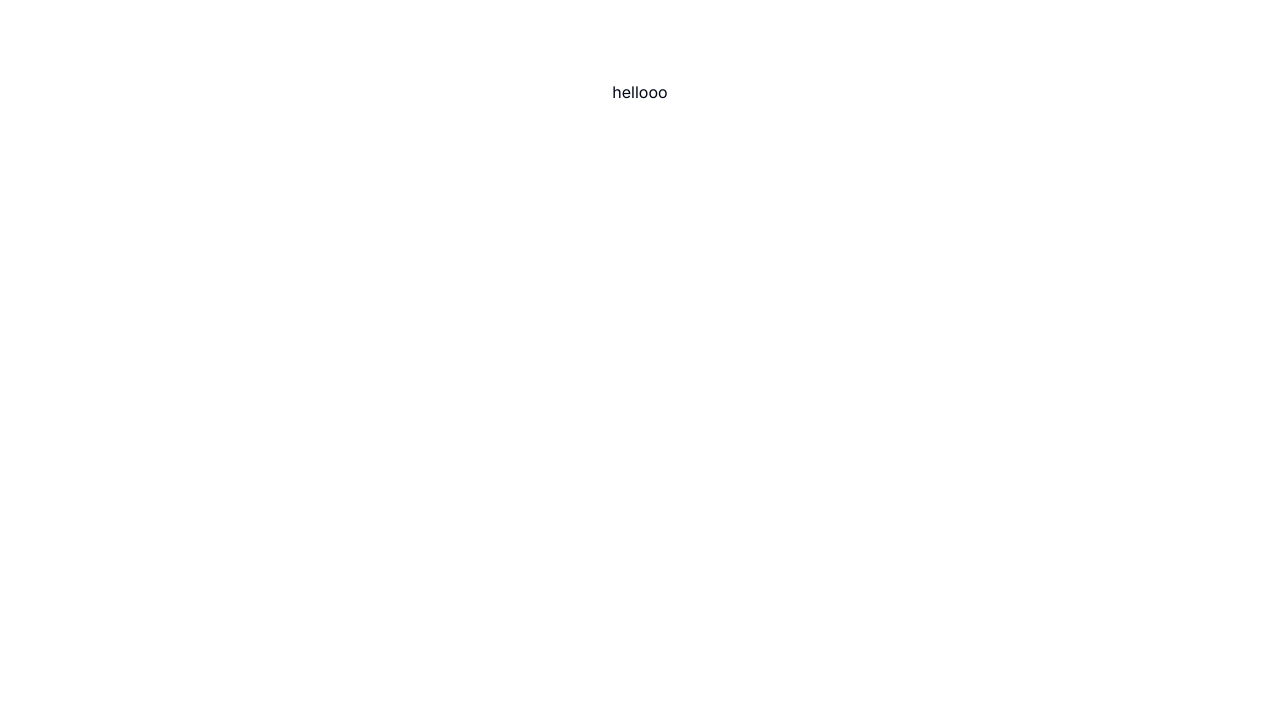
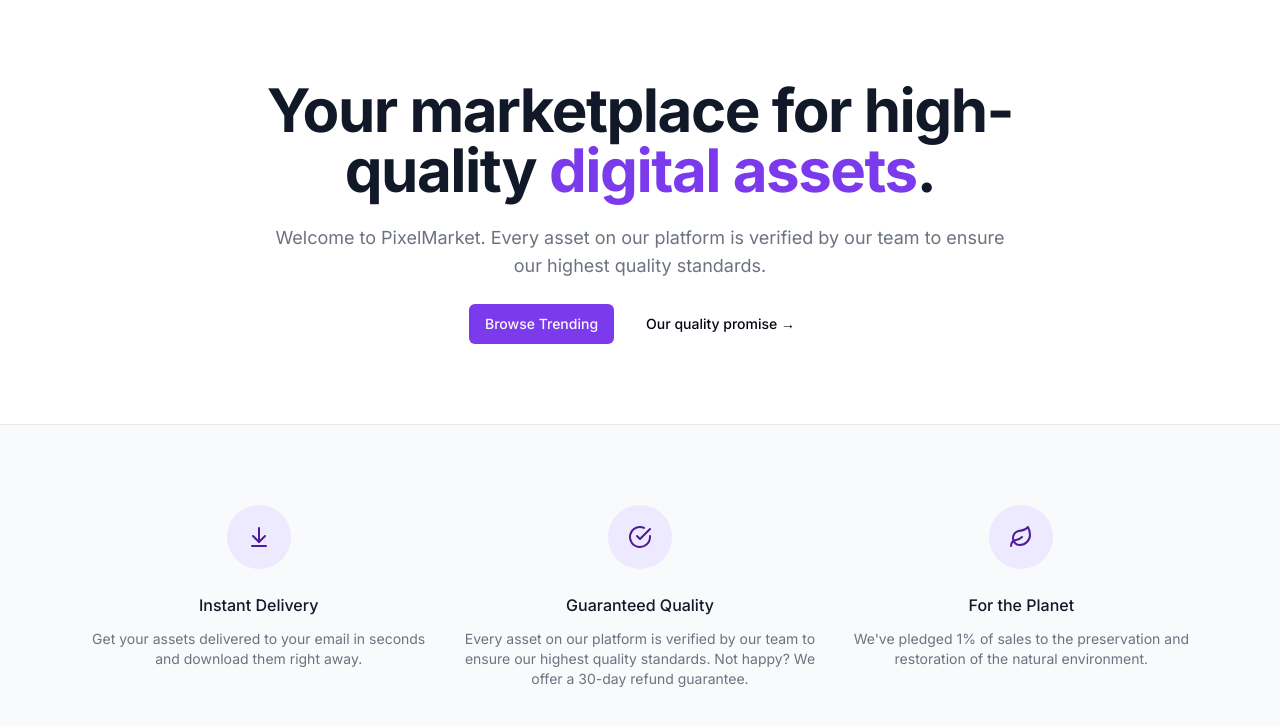
Before and after one commit to jayden-n/digital-giraffe, a Next.js app: page / in a window 1280 px wide. Shown: the top 726 px of the page. Built offline with nearby package versions, Linux system fonts and the light colour scheme.

Commit message:
feat: create hero section

```diff
--- /dev/null
+++ b/constants.ts
@@ -0,0 +1,25 @@
+import { ArrowDownToLine, CheckCircle, Leaf } from "lucide-react";
+
+export const perks = [
+	{
+		id: 1,
+		name: "Instant Delivery",
+		Icon: ArrowDownToLine,
+		description:
+			"Get your assets delivered to your email in seconds and download them right away.",
+	},
+	{
+		id: 2,
+		name: "Guaranteed Quality",
+		Icon: CheckCircle,
+		description:
+			"Every asset on our platform is verified by our team to ensure our highest quality standards. Not happy? We offer a 30-day refund guarantee.",
+	},
+	{
+		id: 3,
+		name: "For the Planet",
+		Icon: Leaf,
+		description:
+			"We've pledged 1% of sales to the preservation and restoration of the natural environment.",
+	},
+];
--- a/package.json
+++ b/package.json
@@ -9,6 +9,7 @@
 		"lint": "next lint"
 	},
 	"dependencies": {
+		"@radix-ui/react-slot": "^1.0.2",
 		"class-variance-authority": "^0.7.0",
 		"clsx": "^2.1.0",
 		"lucide-react": "^0.372.0",
--- a/src/app/globals.css
+++ b/src/app/globals.css
@@ -5,47 +5,47 @@
 @layer base {
 	:root {
 		--background: 0 0% 100%;
-		--foreground: 222.2 84% 4.9%;
+		--foreground: 224 71.4% 4.1%;
 		--card: 0 0% 100%;
-		--card-foreground: 222.2 84% 4.9%;
+		--card-foreground: 224 71.4% 4.1%;
 		--popover: 0 0% 100%;
-		--popover-foreground: 222.2 84% 4.9%;
-		--primary: 221.2 83.2% 53.3%;
-		--primary-foreground: 210 40% 98%;
-		--secondary: 210 40% 96.1%;
-		--secondary-foreground: 222.2 47.4% 11.2%;
-		--muted: 210 40% 96.1%;
-		--muted-foreground: 215.4 16.3% 46.9%;
-		--accent: 210 40% 96.1%;
-		--accent-foreground: 222.2 47.4% 11.2%;
+		--popover-foreground: 224 71.4% 4.1%;
+		--primary: 262.1 83.3% 57.8%;
+		--primary-foreground: 210 20% 98%;
+		--secondary: 220 14.3% 95.9%;
+		--secondary-foreground: 220.9 39.3% 11%;
+		--muted: 220 14.3% 95.9%;
+		--muted-foreground: 220 8.9% 46.1%;
+		--accent: 220 14.3% 95.9%;
+		--accent-foreground: 220.9 39.3% 11%;
 		--destructive: 0 84.2% 60.2%;
-		--destructive-foreground: 210 40% 98%;
-		--border: 214.3 31.8% 91.4%;
-		--input: 214.3 31.8% 91.4%;
-		--ring: 221.2 83.2% 53.3%;
+		--destructive-foreground: 210 20% 98%;
+		--border: 220 13% 91%;
+		--input: 220 13% 91%;
+		--ring: 262.1 83.3% 57.8%;
 		--radius: 0.5rem;
 	}
 
 	.dark {
-		--background: 222.2 84% 4.9%;
-		--foreground: 210 40% 98%;
-		--card: 222.2 84% 4.9%;
-		--card-foreground: 210 40% 98%;
-		--popover: 222.2 84% 4.9%;
-		--popover-foreground: 210 40% 98%;
-		--primary: 217.2 91.2% 59.8%;
-		--primary-foreground: 222.2 47.4% 11.2%;
-		--secondary: 217.2 32.6% 17.5%;
-		--secondary-foreground: 210 40% 98%;
-		--muted: 217.2 32.6% 17.5%;
-		--muted-foreground: 215 20.2% 65.1%;
-		--accent: 217.2 32.6% 17.5%;
-		--accent-foreground: 210 40% 98%;
+		--background: 224 71.4% 4.1%;
+		--foreground: 210 20% 98%;
+		--card: 224 71.4% 4.1%;
+		--card-foreground: 210 20% 98%;
+		--popover: 224 71.4% 4.1%;
+		--popover-foreground: 210 20% 98%;
+		--primary: 263.4 70% 50.4%;
+		--primary-foreground: 210 20% 98%;
+		--secondary: 215 27.9% 16.9%;
+		--secondary-foreground: 210 20% 98%;
+		--muted: 215 27.9% 16.9%;
+		--muted-foreground: 217.9 10.6% 64.9%;
+		--accent: 215 27.9% 16.9%;
+		--accent-foreground: 210 20% 98%;
 		--destructive: 0 62.8% 30.6%;
-		--destructive-foreground: 210 40% 98%;
-		--border: 217.2 32.6% 17.5%;
-		--input: 217.2 32.6% 17.5%;
-		--ring: 224.3 76.3% 48%;
+		--destructive-foreground: 210 20% 98%;
+		--border: 215 27.9% 16.9%;
+		--input: 215 27.9% 16.9%;
+		--ring: 263.4 70% 50.4%;
 	}
 }
 
--- a/src/app/page.tsx
+++ b/src/app/page.tsx
@@ -1,11 +1,59 @@
 import MaxWidthWrapper from "@/components/MaxWidthWrapper";
+import { Button, buttonVariants } from "@/components/ui/button";
+import Link from "next/link";
+import { perks } from "../../constants";
 
 export default function Home() {
 	return (
-		<MaxWidthWrapper>
-			<div className="py-20 mx-auto text-center flex flex-col items-center max-w-3xl">
-				hellooo
-			</div>
-		</MaxWidthWrapper>
+		<>
+			<MaxWidthWrapper>
+				<div className="py-20 mx-auto text-center flex flex-col items-center max-w-3xl">
+					<h1 className="text-4xl font-bold tracking-tight text-gray-900 sm:text-6xl">
+						Your marketplace for high-quality{" "}
+						<span className="text-violet-600">digital assets</span>.
+					</h1>
+					<p className="mt-6 text-lg max-w-prose text-muted-foreground">
+						Welcome to PixelMarket. Every asset on our platform is verified by
+						our team to ensure our highest quality standards.
+					</p>
+					<div className="flex sm:flex-row flex-col gap-4 mt-6">
+						<Link href="/products" className={buttonVariants()}>
+							Browse Trending
+						</Link>
+						<Button variant="ghost">Our quality promise &rarr;</Button>
+					</div>
+				</div>
+
+				{/* TODO: List products */}
+			</MaxWidthWrapper>
+
+			<section className="border-t border-gray-200 bg-gray-50">
+				<MaxWidthWrapper className="py-20">
+					<div className="grid grid-cols-1 gap-y-12 sm:grid-cols-2 sm:gap-x-6 lg:grid-cols-3 lg:gap-y-0">
+						{perks.map((perk) => (
+							<div
+								key={perk.id}
+								className="text-center md:flex md:items-start md:text-left lg:block lg:text-center"
+							>
+								<div className="md:flex-shrink-0 flex justify-center">
+									<div className="h-16 w-16 flex items-center justify-center rounded-full bg-violet-100 text-violet-900">
+										{<perk.Icon className="w-1.5/3 h-1.5/3" />}
+									</div>
+								</div>
+
+								<div className="mt-6 md:ml-4 md:mt-0 lg:ml-0 lg:mt-6">
+									<h3 className="text-base font-medium text-gray-900">
+										{perk.name}
+									</h3>
+									<p className="mt-3 text-sm text-muted-foreground">
+										{perk.description}
+									</p>
+								</div>
+							</div>
+						))}
+					</div>
+				</MaxWidthWrapper>
+			</section>
+		</>
 	);
 }
--- /dev/null
+++ b/src/components/ui/button.tsx
@@ -0,0 +1,56 @@
+import * as React from "react";
+import { Slot } from "@radix-ui/react-slot";
+import { cva, type VariantProps } from "class-variance-authority";
+
+import { cn } from "@/lib/utils";
+
+const buttonVariants = cva(
+	"inline-flex items-center justify-center whitespace-nowrap rounded-md text-sm font-medium ring-offset-background transition-colors focus-visible:outline-none focus-visible:ring-2 focus-visible:ring-ring focus-visible:ring-offset-2 disabled:pointer-events-none disabled:opacity-50",
+	{
+		variants: {
+			variant: {
+				default: "bg-primary text-primary-foreground hover:bg-primary/85",
+				destructive:
+					"bg-destructive text-destructive-foreground hover:bg-destructive/90",
+				outline:
+					"border border-input bg-background hover:bg-accent hover:text-accent-foreground",
+				secondary:
+					"bg-secondary text-secondary-foreground hover:bg-secondary/80",
+				ghost: "hover:bg-accent hover:text-accent-foreground",
+				link: "text-primary underline-offset-4 hover:underline",
+			},
+			size: {
+				default: "h-10 px-4 py-2",
+				sm: "h-9 rounded-md px-3",
+				lg: "h-11 rounded-md px-8",
+				icon: "h-10 w-10",
+			},
+		},
+		defaultVariants: {
+			variant: "default",
+			size: "default",
+		},
+	},
+);
+
+export interface ButtonProps
+	extends React.ButtonHTMLAttributes<HTMLButtonElement>,
+		VariantProps<typeof buttonVariants> {
+	asChild?: boolean;
+}
+
+const Button = React.forwardRef<HTMLButtonElement, ButtonProps>(
+	({ className, variant, size, asChild = false, ...props }, ref) => {
+		const Comp = asChild ? Slot : "button";
+		return (
+			<Comp
+				className={cn(buttonVariants({ variant, size, className }))}
+				ref={ref}
+				{...props}
+			/>
+		);
+	},
+);
+Button.displayName = "Button";
+
+export { Button, buttonVariants };
```
Also changed, not shown: src/components/NavBar.tsx (added), 2 other files (tests, documents, lock files or other folders). Lines whose indentation alone changed are shown as unchanged.
